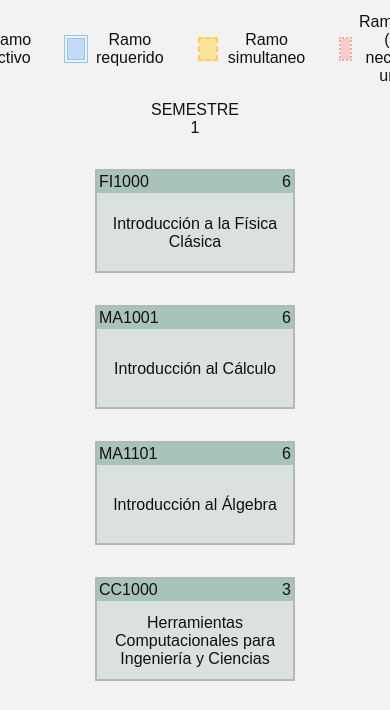
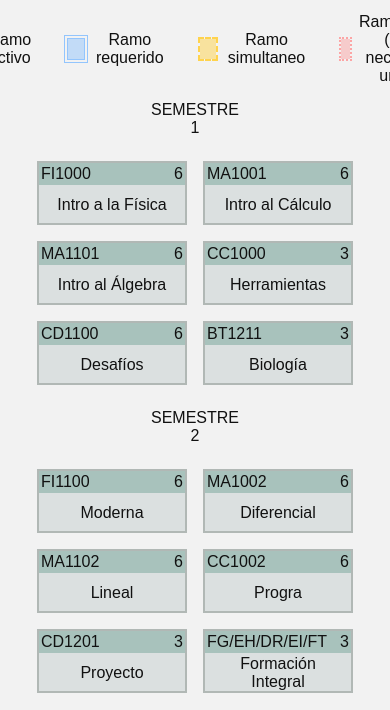
Before and after one commit to SebaaAguilera/malla-dcc-vanilla, a website: page index.html in a window 390 px wide. Shown: the part 120-830 px from the top of the page. Drawn offline with Linux system fonts and the light colour scheme.

Commit message:
mobile layout 2

```diff
--- a/public/script.js
+++ b/public/script.js
@@ -38,6 +38,11 @@ const createSubject = (subject) => {
   title.classList.add('subject-title');
   title.textContent = subject.name;
 
+  // Short subject name
+  const shortTitle = document.createElement('div');
+  shortTitle.classList.add('subject-short-title');
+  shortTitle.textContent = subject.shortName;
+
   // Subject code
   const code = document.createElement('span');
   code.textContent = subject.code;
@@ -62,7 +67,7 @@ const createSubject = (subject) => {
 
   // Subject
   const subjectDiv =
-    createElement('div', { id: subject.code, class: 'subject' }, bar, title);
+    createElement('div', { id: subject.code, class: 'subject' }, bar, title, shortTitle);
 
   subjectDiv.onmouseover = () => {
     subjectDiv.classList.add('subject-hover');
--- a/public/styles.css
+++ b/public/styles.css
@@ -73,7 +73,7 @@ header{
   transform: rotate(270deg);
 }
 
-@media (max-width: 900px) {
+@media (max-width: 888px) {
   .semester {
     display: block;
   }
@@ -110,6 +110,34 @@ header{
   display: flex;
   justify-content: center;
   align-items: center;
+}
+
+.subject-short-title {
+  display: none;
+}
+
+@media (max-width: 790px) {
+  .subject {
+    min-width: 150px;
+    max-width: 150px;
+    height: 4rem;
+    margin: 0.5rem;
+  }
+
+  .subject-title {
+    display: none;
+  }
+
+  .subject-short-title {
+    font-weight: 500;
+    margin: 0 0.7rem;
+    /* subject height - subject bar height - paddings */
+    height: calc(4rem - 1rem - 8px);
+    display: flex;
+    justify-content: center;
+    align-items: center;
+  }
+
 }
 
 .subject-hover {
```
